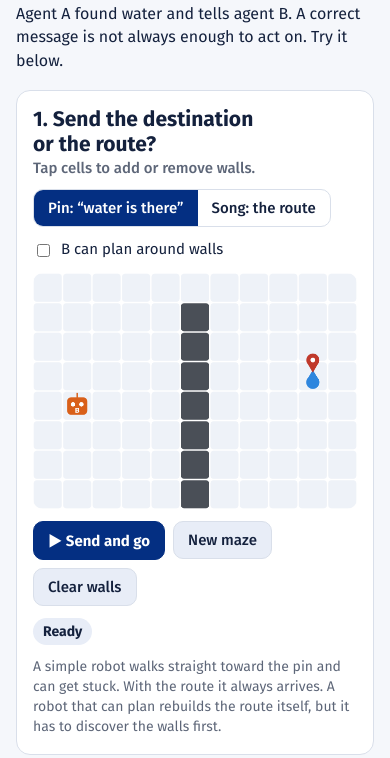
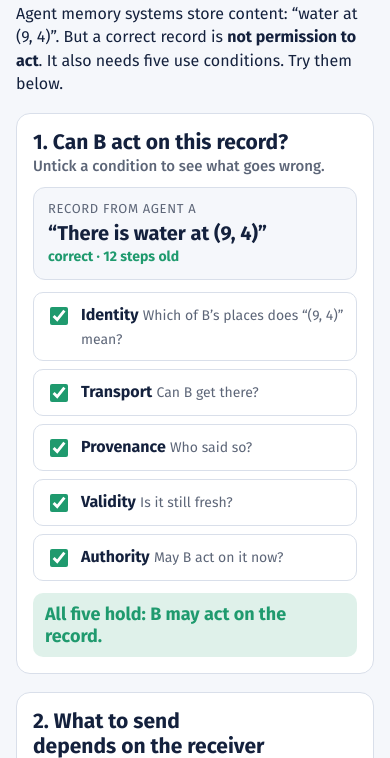
Before and after one commit to RoMoRoToR/neurips2026-poster-demos, a plain HTML site: page palm/index.html in a window 390 px wide. Shown: the part 78-836 px from the top of the page. Drawn offline with Linux system fonts and the light colour scheme.

Commit message:
PALM demo: five use conditions panel; receiver-relative and coordination framing; what is new
Co-Authored-By: Claude Opus 5.5 <noreply@anthropic.com>

```diff
--- a/palm/index.html
+++ b/palm/index.html
@@ -56,6 +56,20 @@ canvas{width:100%;height:auto;display:block;border-radius:10px;touch-action:mani
 .sl output{font-family:var(--mono);font-size:14px;color:var(--muted)}
 .sl input{grid-column:1/-1;width:100%;accent-color:var(--brand)}
 @media (min-width:640px){.sliders{grid-template-columns:1fr 1fr}}
+.record{display:grid;gap:2px;border:1.5px solid var(--line);border-radius:12px;padding:12px 14px;background:var(--bg)}
+.rec-k{font-size:13px;color:var(--muted);text-transform:uppercase;letter-spacing:.05em}
+.rec-v{font:700 20px var(--display)}
+.rec-s{font-size:14px;color:var(--song);font-weight:700}
+.checks{display:grid;gap:8px}
+.check{display:grid;grid-template-columns:auto minmax(0,1fr);gap:4px 10px;align-items:start;border:1px solid var(--line);border-radius:10px;padding:10px 12px;cursor:pointer}
+.check input{margin-top:4px;width:18px;height:18px;accent-color:var(--song)}
+.check b{font:700 16px var(--display)}
+.check .q{color:var(--muted);font-size:14px}
+.check.off{border-color:var(--pin);background:color-mix(in srgb,var(--pin) 8%,transparent)}
+.check .why{grid-column:2;color:var(--pin);font-size:14px;font-weight:500}
+.verdict-line{font:700 18px var(--display);padding:10px 12px;border-radius:10px}
+.verdict-line.ok{color:var(--song);background:color-mix(in srgb,var(--song) 14%,transparent)}
+.verdict-line.no{color:var(--pin);background:color-mix(in srgb,var(--pin) 12%,transparent)}
 .big{font-family:var(--display);font-weight:800;font-size:26px;color:var(--brand)}
 footer{font-size:14px;color:var(--muted);display:grid;gap:4px}
 footer a{color:var(--brand)}
@@ -68,11 +82,18 @@ footer a{color:var(--brand)}
 <header>
   <div class="eyebrow">Interactive demo · PALM workshop · NeurIPS 2026</div>
   <h1>The Song, Not the Pin</h1>
-  <p class="lede">Agent A found water and tells agent B. A correct message is not always enough to act on. Try it below.</p>
+  <p class="lede">Agent memory systems store content: “water at (9, 4)”. But a correct record is <strong>not permission to act</strong>. It also needs five use conditions. Try them below.</p>
 </header>
 
+<section class="panel" aria-labelledby="h-checks">
+  <h2 id="h-checks">1. Can B act on this record?<span>Untick a condition to see what goes wrong.</span></h2>
+  <div class="record"><span class="rec-k">Record from agent A</span><span class="rec-v">“There is water at (9, 4)”</span><span class="rec-s">correct · 12 steps old</span></div>
+  <div class="checks" id="checks"></div>
+  <div class="verdict-line" id="verdict" aria-live="polite"></div>
+</section>
+
 <section class="panel" aria-labelledby="h-transport">
-  <h2 id="h-transport">1. Send the destination or the route?<span>Tap cells to add or remove walls.</span></h2>
+  <h2 id="h-transport">2. What to send depends on the receiver<span>Tap cells to add or remove walls.</span></h2>
   <div class="controls">
     <div class="seg" role="group" aria-label="What A sends">
       <button id="m-pin" aria-pressed="true">Pin: “water is there”</button>
@@ -89,11 +110,11 @@ footer a{color:var(--brand)}
     <button class="btn" id="clear1">Clear walls</button>
   </div>
   <div class="status" id="st1" aria-live="polite"></div>
-  <p class="hint">A simple robot walks straight toward the pin and can get stuck. With the route it always arrives. A robot that can plan rebuilds the route itself, but it has to discover the walls first.</p>
+  <p class="hint">Routes are not new. The point is the receiver: a robot that cannot plan needs the route, while a robot that can plan is fine with the pin and only takes longer. Switch “B can plan around walls” to see both.</p>
 </section>
 
 <section class="panel" aria-labelledby="h-auth">
-  <h2 id="h-auth">2. Who gets the water?<span>4 agents, 2 water sources. Everyone hears about both.</span></h2>
+  <h2 id="h-auth">3. Who gets the water?<span>4 agents, 2 water sources. Everyone hears about both.</span></h2>
   <div class="controls">
     <div class="seg" role="group" aria-label="Coordination">
       <button id="c-off" aria-pressed="true">Sharing only</button>
@@ -106,11 +127,11 @@ footer a{color:var(--brand)}
     <button class="btn" id="new2">New positions</button>
   </div>
   <div class="status" id="st2" aria-live="polite"></div>
-  <p class="hint">Without coordination, agents rush to the same water and waste trips. With claims, the closer agent keeps the target and the others go elsewhere.</p>
+  <p class="hint">Everyone already knows where the water is, so better information does not help here. Coordination does: with claims, the closer agent keeps the target and the others go elsewhere.</p>
 </section>
 
 <section class="panel" aria-labelledby="h-val">
-  <h2 id="h-val">3. When does a record expire?<span>A record is used while trust × confidence × fading stays above a cut-off.</span></h2>
+  <h2 id="h-val">4. When does a record expire?<span>A record is used while trust × confidence × fading stays above a cut-off.</span></h2>
   <div class="sliders">
     <div class="sl"><label for="s-trust">Trust in the sender</label><output id="o-trust"></output><input id="s-trust" type="range" min="0.2" max="1" step="0.01" value="0.8"></div>
     <div class="sl"><label for="s-conf">Confidence of the record</label><output id="o-conf"></output><input id="s-conf" type="range" min="0.3" max="1" step="0.01" value="0.95"></div>
@@ -121,6 +142,12 @@ footer a{color:var(--brand)}
   <canvas id="cv3" width="660" height="300" aria-label="Weight of the record over time with the cut-off line"></canvas>
   <div class="status"><span>Expires after</span><span class="big num" id="agemax"></span><span class="pill" id="rec-state"></span></div>
   <p class="hint">age<sub>max</sub> = (1/fade) · log(trust × confidence / cut-off). In the paper, every expiry predicted this way matched the experiment exactly.</p>
+</section>
+
+<section class="panel" aria-labelledby="h-new">
+  <h2 id="h-new">What is new here?</h2>
+  <p style="margin:0">Each mechanism exists on its own: routes in robot planning, reservations in multi-agent planning, expiry in caches, map alignment in robotics. The paper joins them into <strong>one contract for shared memory</strong> and shows that each condition is needed on its own: break any one, and a correct record leads to failure.</p>
+  <p class="hint">Limits: mostly simple grid worlds; the LLM test is small.</p>
 </section>
 
 <footer>
@@ -160,6 +187,22 @@ function drawRobot(ctx,cx,cy,s,col,label){ctx.fillStyle=col;roundRect(ctx,cx-s*0
   ctx.strokeStyle=col;ctx.lineWidth=3;ctx.beginPath();ctx.moveTo(cx,cy-s*0.3);ctx.lineTo(cx,cy-s*0.46);ctx.stroke();
   if(label){ctx.fillStyle=css('--panel');ctx.font=`700 ${Math.round(s*0.26)}px ${css('--body')}`;ctx.textAlign='center';ctx.textBaseline='middle';ctx.fillText(label,cx,cy+s*0.17);}}
 function drawPin(ctx,cx,cy,s){ctx.fillStyle=css('--pin');ctx.beginPath();ctx.arc(cx,cy-s*0.55,s*0.22,0,7);ctx.fill();ctx.beginPath();ctx.moveTo(cx-s*0.19,cy-s*0.45);ctx.lineTo(cx+s*0.19,cy-s*0.45);ctx.lineTo(cx,cy-s*0.12);ctx.closePath();ctx.fill();ctx.fillStyle=css('--panel');ctx.beginPath();ctx.arc(cx,cy-s*0.55,s*0.08,0,7);ctx.fill();}
+
+// ---------- panel 0: five use conditions ----------
+const CHECKS=[
+  {n:'Identity',q:'Which of B’s places does “(9, 4)” mean?',why:'B’s map is turned, so (9, 4) is a different cell for B. It walks to a place with no water.'},
+  {n:'Transport',q:'Can B get there?',why:'There is a wall on the way and B cannot plan around it. With only the pin, it gets stuck.'},
+  {n:'Provenance',q:'Who said so?',why:'Nobody knows who wrote it, so B cannot weigh it or tell repeated rumour from real evidence.'},
+  {n:'Validity',q:'Is it still fresh?',why:'The record is too old for how much B trusts the sender. The water may be gone.'},
+  {n:'Authority',q:'May B act on it now?',why:'Agent C has already claimed this water. Two agents walk to one target, one of them for nothing.'},
+];
+const chEl=document.getElementById('checks');
+CHECKS.forEach((c,i)=>{const l=document.createElement('label');l.className='check';l.innerHTML=`<input type="checkbox" id="chk${i}" checked><span><b>${c.n}</b> <span class="q">${c.q}</span></span><span class="why" hidden>${c.why}</span>`;chEl.appendChild(l);
+  l.querySelector('input').addEventListener('change',updChecks);});
+function updChecks(){let firstOff=-1;[...chEl.children].forEach((l,i)=>{const on=l.querySelector('input').checked;l.classList.toggle('off',!on);l.querySelector('.why').hidden=on;if(!on&&firstOff<0)firstOff=i;});
+  const v=document.getElementById('verdict'); if(firstOff<0){v.className='verdict-line ok';v.textContent='All five hold: B may act on the record.';}
+  else{v.className='verdict-line no';v.textContent='The record is still correct, but B should not act on it yet.';}}
+updChecks();
 
 // ---------- panel 1 ----------
 const cv1=document.getElementById('cv1'), ctx1=setupCanvas(cv1);
```
